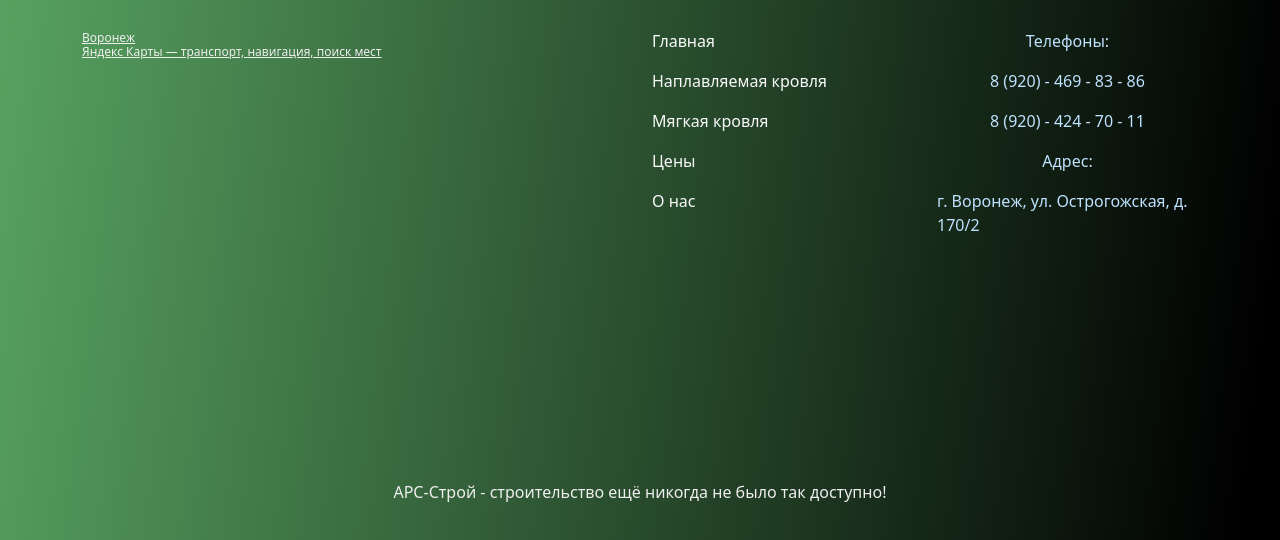
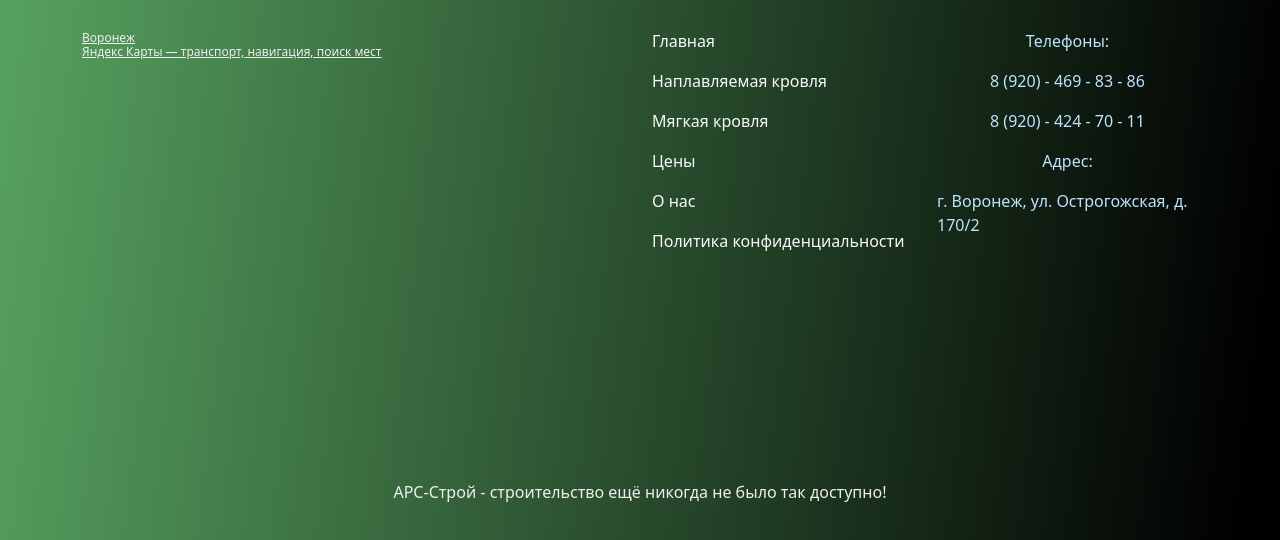
Before and after one commit to sober21/stroimVmeste, a Flask app: page / in a window 1280 px wide. Shown: the part 4028-4568 px from the top of the page. Run offline with Flask 3, Linux system fonts and the light colour scheme.

Commit message:
В подвал добавлена ссылка на "Политика конфиденциальности"

```diff
--- a/app/templates/base.html
+++ b/app/templates/base.html
@@ -48,6 +48,7 @@
                   <p class="text-md-start text-center"><a class="link-light link-opacity-50-hover link-underline link-underline-opacity-0" href="{{ url_for('myagkaya') }}">Мягкая кровля</a></p>
                   <p class="text-md-start text-center"><a class="link-light link-opacity-50-hover link-underline link-underline-opacity-0" href="{{ url_for('price') }}">Цены</a></p>
                   <p class="text-md-start text-center"><a class="link-light link-opacity-50-hover link-underline link-underline-opacity-0" href="{{ url_for('about') }}">О нас</a></p>
+                  <p class="text-md-start text-center"><a class="link-light link-opacity-50-hover link-underline link-underline-opacity-0" href="{{ url_for('politika') }}">Политика конфиденциальности</a></p>
               </div>
               <div class="col-md-3 col-sm-6">
                   <p class="text-center">Телефоны:</p>
```
